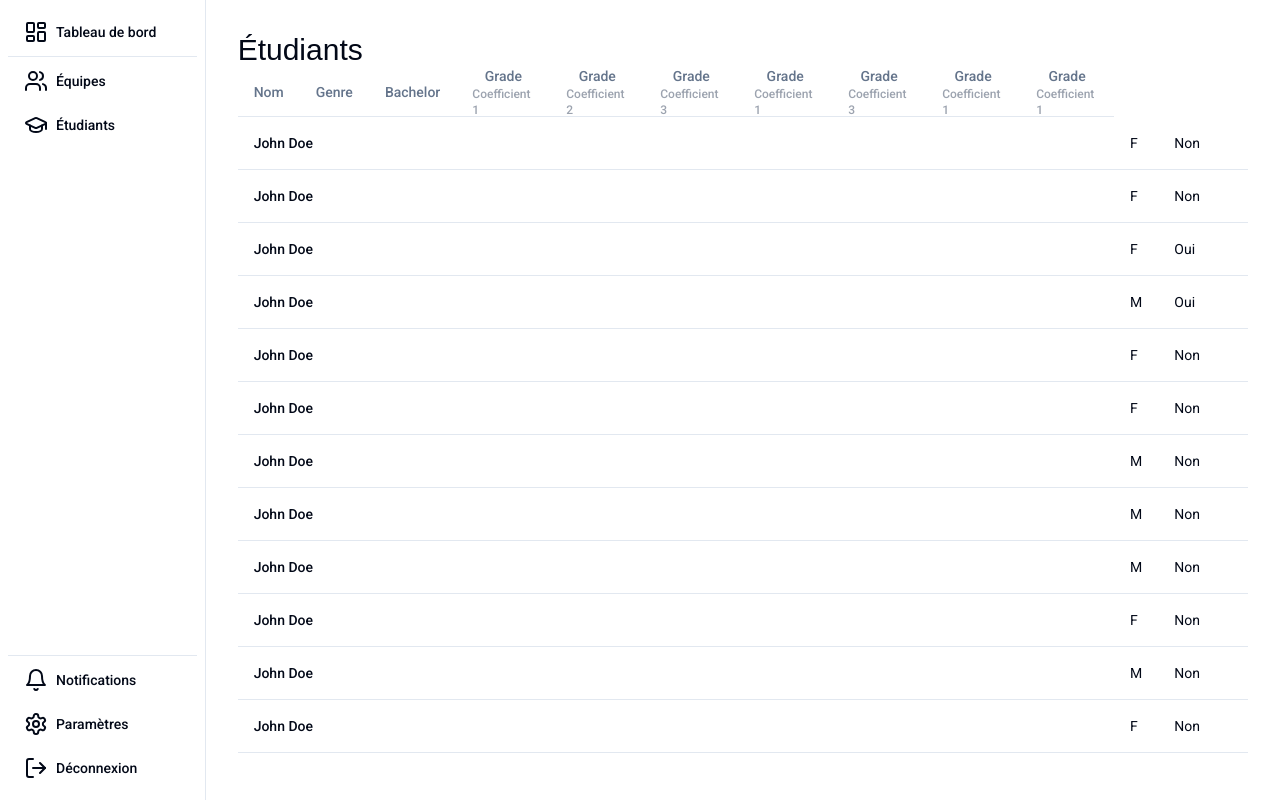
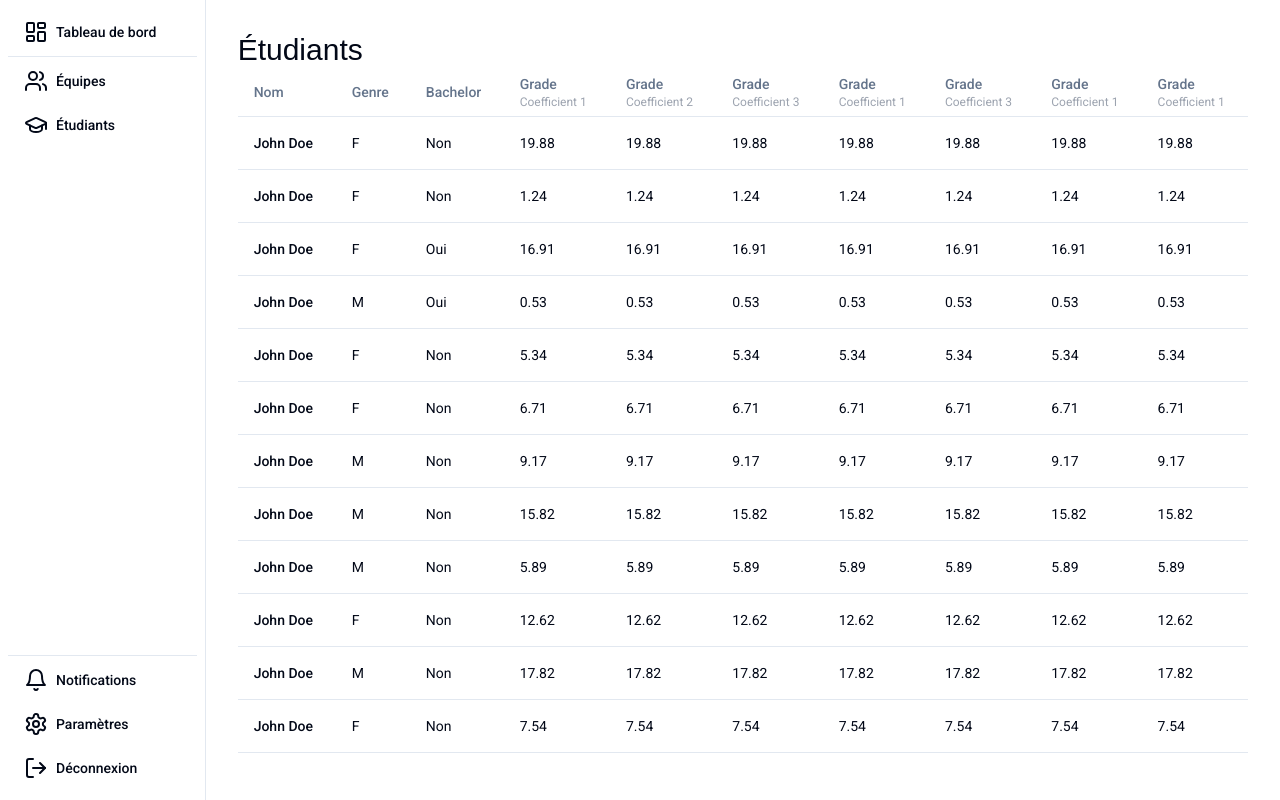
Before and after one commit to cavareal/Tauri_Project_Management, a Vue app in the folder frontend/: page /students in a window 1280 px wide. Built offline with nearby package versions, Linux system fonts and the light colour scheme; a web font is replaced by a local one.

Commit message:
refactor: add fake data for students table

```diff
--- a/frontend/src/components/organisms/StudentsTable.vue
+++ b/frontend/src/components/organisms/StudentsTable.vue
@@ -25,7 +25,7 @@ export default {
 			bachelor: Math.random() > 0.9,
 			grades: grades.map(grade => ({
 				id: grade.id,
-				grade: Math.round(Math.random() * 2000) / 100
+				value: Math.round(Math.random() * 2000) / 100
 			}))
 		}))
 
@@ -40,25 +40,27 @@ export default {
 <template>
 	<Table>
 		<TableHeader>
-			<TableRow class="flex flex-row justify-between items-center">
-				<TableHead class="flex flex-col items-center justify-center">Nom</TableHead>
-				<TableHead class="flex flex-col items-center justify-center">Genre</TableHead>
-				<TableHead class="flex flex-col items-center justify-center">Bachelor</TableHead>
-				<TableHead v-for="grade in grades" :key="grade.id" class="flex flex-col justify-center items-center">
-					{{ grade.name }}
-					<p class="text-xs text-gray-400">Coefficient {{ grade.factor }}</p>
+			<TableRow>
+				<TableHead>Nom</TableHead>
+				<TableHead>Genre</TableHead>
+				<TableHead>Bachelor</TableHead>
+				<TableHead v-for="(grade, i) in grades" :key="i">
+					<div class="flex flex-col items-start justify-center">
+						{{ grade.name }}
+						<p class="text-xs text-gray-400 font-normal">Coefficient {{ grade.factor }}</p>
+					</div>
 				</TableHead>
 			</TableRow>
 		</TableHeader>
 		<TableBody>
-			<TableRow v-for="student in students" :key="student.id">
+			<TableRow v-for="(student, i) in students" :key="i">
 				<TableCell class="font-medium">
 					{{ student.name }}
 				</TableCell>
 				<TableCell>{{ student.gender }}</TableCell>
 				<TableCell>{{ student.bachelor ? "Oui" : "Non" }}</TableCell>
-				<TableCell class="text-right">
-					{{ }}
+				<TableCell v-for="grade in grades" :key="grade.id">
+					{{ student.grades.find(g => g.id === grade.id).value }}
 				</TableCell>
 			</TableRow>
 		</TableBody>
```
